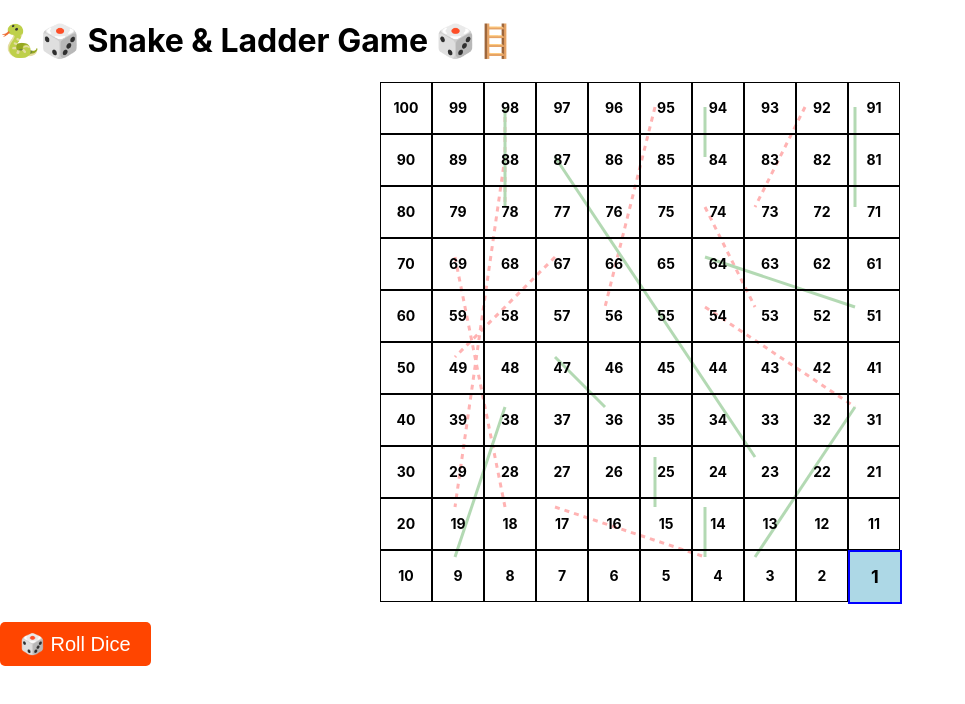
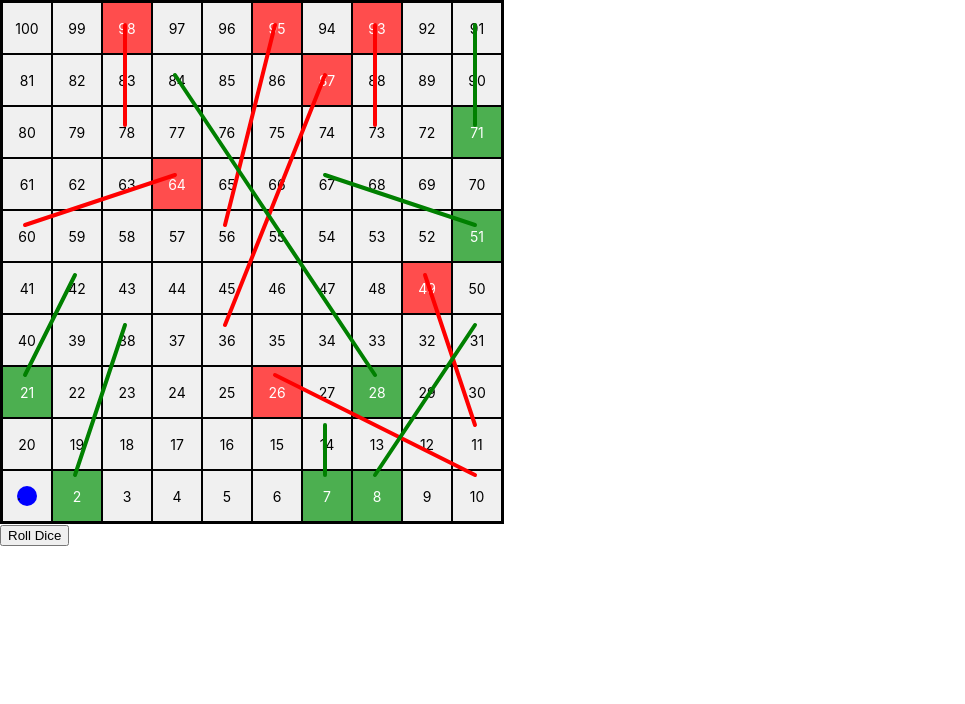
Before and after one commit to shrinjoy979/multiplayer-snake-and-ladder-game, a React (Create React App) app: page / in a window 1280 px wide. Shown: the top 704 px of the page, without its empty margins (0-965 px from the left). Built offline with nearby package versions, Linux system fonts and the light colour scheme.

Commit message:
changes in snake and ladder UI and bug fixes

```diff
--- a/src/App.css
+++ /dev/null
@@ -1,60 +0,0 @@
-.board-container {
-  position: relative;
-  width: 520px;
-  height: 520px;
-  margin: auto;
-}
-
-.board {
-  display: grid;
-  grid-template-columns: repeat(10, 50px);
-  grid-template-rows: repeat(10, 50px);
-  gap: 2px;
-  position: relative;
-  z-index: 2;
-}
-
-.board-lines {
-  position: absolute;
-  top: 0;
-  left: 0;
-  width: 520px;
-  height: 520px;
-  z-index: 1;
-}
-
-.cell {
-  width: 50px;
-  height: 50px;
-  background-color: rgba(255, 255, 255, 0.7);
-  border: 1px solid black;
-  display: flex;
-  align-items: center;
-  justify-content: center;
-  font-size: 14px;
-  font-weight: bold;
-  position: relative;
-  z-index: 2;
-}
-
-.player {
-  background-color: lightblue;
-  border: 2px solid blue;
-  font-size: 18px;
-  position: relative;
-}
-
-.roll-button {
-  font-size: 20px;
-  padding: 10px 20px;
-  margin-top: 20px;
-  background-color: #ff4500;
-  color: white;
-  border: none;
-  cursor: pointer;
-  border-radius: 5px;
-}
-
-.roll-button:hover {
-  background-color: #e63900;
-}
--- a/src/App.js
+++ b/src/App.js
@@ -1,52 +1,53 @@
 import React, { useState } from "react";
 import axios from "axios";
-import "./App.css";
+import "./Board.css";
 
-const boardSize = 100;
-const snakes = { 98: 78, 95: 56, 92: 73, 83: 19, 74: 53, 64: 42, 62: 18, 54: 31, 17: 7 };
-const ladders = { 2: 38, 7: 14, 8: 31, 15: 26, 28: 84, 36: 44, 51: 67, 71: 91, 78: 98, 87: 94 };
+const boardSize = 10;
+const cellSize = 50;
+const snakes = { 98: 78, 95: 56, 93: 73, 87: 36, 64: 60, 49: 11, 26: 10 };
+const ladders = { 2: 38, 7: 14, 8: 31, 21: 42, 28: 84, 51: 67, 71: 91 };
 
-const App = () => {
-  const [position, setPosition] = useState(1);
-  const [message, setMessage] = useState("");
+const getPosition = (num) => {
+  const row = Math.floor((num - 1) / boardSize);
+  const col = row % 2 === 0 ? (num - 1) % boardSize : boardSize - 1 - ((num - 1) % boardSize);
+  return {
+    x: col * cellSize + cellSize / 2,
+    y: (boardSize - 1 - row) * cellSize + cellSize / 2,
+  };
+};
+
+const SnakeLadderBoard = () => {
+  const [playerPosition, setPlayerPosition] = useState(1);
+  const [diceRoll, setDiceRoll] = useState(null);
 
   const rollDice = async () => {
     try {
-      const response = await axios.get("http://localhost:4000/roll");
-      let dice = response.data.dice;
-      let newPosition = position + dice;
-
-      if (newPosition > boardSize) {
-        setMessage(`Rolled a ${dice}, but can't move.`);
-      } else {
-        newPosition = snakes[newPosition] || ladders[newPosition] || newPosition;
-        setMessage(`Rolled a ${dice}, moved to ${newPosition}`);
-        setPosition(newPosition);
-      }
-
-      if (newPosition === boardSize) {
-        setMessage("🎉 You won!");
-      }
+      const response = await axios.post("http://localhost:4000/roll", { player: "player1" });
+      setDiceRoll(response.data.diceRoll);
+      setPlayerPosition(response.data.newPosition);
     } catch (error) {
       console.error("Error rolling dice:", error);
     }
   };
 
-  const getCellPosition = (cellNumber) => {
-    let row = Math.floor((cellNumber - 1) / 10);
-    let col = (cellNumber - 1) % 10;
-    if (row % 2 === 1) {
-      col = 9 - col;
-    }
-    return { x: col * 50 + 25, y: (9 - row) * 50 + 25 };
-  };
-
-  const getGridCells = () => {
+  const renderBoard = () => {
     let cells = [];
-    for (let i = boardSize; i > 0; i--) {
+    let toggle = true;
+    for (let row = boardSize; row > 0; row--) {
+      let rowCells = [];
+      for (let col = 0; col < boardSize; col++) {
+        let num = toggle ? row * boardSize - col : (row - 1) * boardSize + col + 1;
+        rowCells.push(
+          <div key={num} className={`cell ${snakes[num] ? "snake" : ""} ${ladders[num] ? "ladder" : ""}`}>
+            {num}
+            {playerPosition === num && <div className="player">.</div>}
+          </div>
+        );
+      }
+      toggle = !toggle;
       cells.push(
-        <div key={i} className={`cell ${position === i ? "player" : ""}`}>
-          {i}
+        <div key={row} className="row">
+          {rowCells}
         </div>
       );
     }
@@ -54,50 +55,24 @@ const App = () => {
   };
 
   return (
-    <div className="container">
-      <h1>🐍🎲 Snake & Ladder Game 🎲🪜</h1>
-      <div className="board-container">
-        <div className="board">{getGridCells()}</div>
-        <svg className="board-lines">
-          {Object.entries(snakes).map(([start, end]) => {
-            const startPos = getCellPosition(Number(start));
-            const endPos = getCellPosition(end);
-            return (
-              <line
-                key={`snake-${start}`}
-                x1={startPos.x}
-                y1={startPos.y}
-                x2={endPos.x}
-                y2={endPos.y}
-                stroke="red"
-                strokeWidth="3"
-                strokeDasharray="5,5"
-              />
-            );
-          })}
-          {Object.entries(ladders).map(([start, end]) => {
-            const startPos = getCellPosition(Number(start));
-            const endPos = getCellPosition(end);
-            return (
-              <line
-                key={`ladder-${start}`}
-                x1={startPos.x}
-                y1={startPos.y}
-                x2={endPos.x}
-                y2={endPos.y}
-                stroke="green"
-                strokeWidth="3"
-              />
-            );
-          })}
-        </svg>
-      </div>
-      <button className="roll-button" onClick={rollDice}>
-        🎲 Roll Dice
-      </button>
-      <h3>{message}</h3>
+    <div className="board-container" style={{ position: "relative", width: boardSize * cellSize, height: boardSize * cellSize }}>
+      <div className="board">{renderBoard()}</div>
+      <svg className="lines-container" width={boardSize * cellSize} height={boardSize * cellSize} style={{ position: "absolute", top: 0, left: 0 }}>
+        {Object.entries(snakes).map(([start, end]) => {
+          const startPos = getPosition(parseInt(start));
+          const endPos = getPosition(end);
+          return <line key={start} x1={startPos.x} y1={startPos.y} x2={endPos.x} y2={endPos.y} stroke="red" strokeWidth="4" strokeLinecap="round" />;
+        })}
+        {Object.entries(ladders).map(([start, end]) => {
+          const startPos = getPosition(parseInt(start));
+          const endPos = getPosition(end);
+          return <line key={start} x1={startPos.x} y1={startPos.y} x2={endPos.x} y2={endPos.y} stroke="green" strokeWidth="4" strokeLinecap="round" />;
+        })}
+      </svg>
+      <button className="roll-btn" onClick={rollDice}>Roll Dice</button>
+      {diceRoll !== null && <p>Dice Roll: {diceRoll}</p>}
     </div>
   );
 };
 
-export default App;
+export default SnakeLadderBoard;
--- /dev/null
+++ b/src/Board.css
@@ -0,0 +1,50 @@
+.board {
+  display: flex;
+  flex-direction: column;
+  width: 500px;
+  border: 2px solid black;
+}
+
+.row {
+  display: flex;
+  flex-direction: row;
+}
+
+.cell {
+  width: 50px;
+  height: 50px;
+  display: flex;
+  align-items: center;
+  justify-content: center;
+  border: 1px solid black;
+  font-size: 14px;
+  position: relative;
+  background-color: #f0f0f0;
+}
+
+.snake {
+  background-color: #ff4d4d;
+  color: white;
+}
+
+.ladder {
+  background-color: #4caf50;
+  color: white;
+}
+
+.snake-marker,
+.ladder-marker {
+  font-size: 10px;
+  position: absolute;
+  bottom: 2px;
+  right: 2px;
+}
+
+
+.player {
+  width: 20px;
+  height: 20px;
+  background-color: blue;
+  border-radius: 50%;
+  position: absolute;
+}
```
Also changed, not shown: src/GameBoard.js (added, +84 -0 lines).
